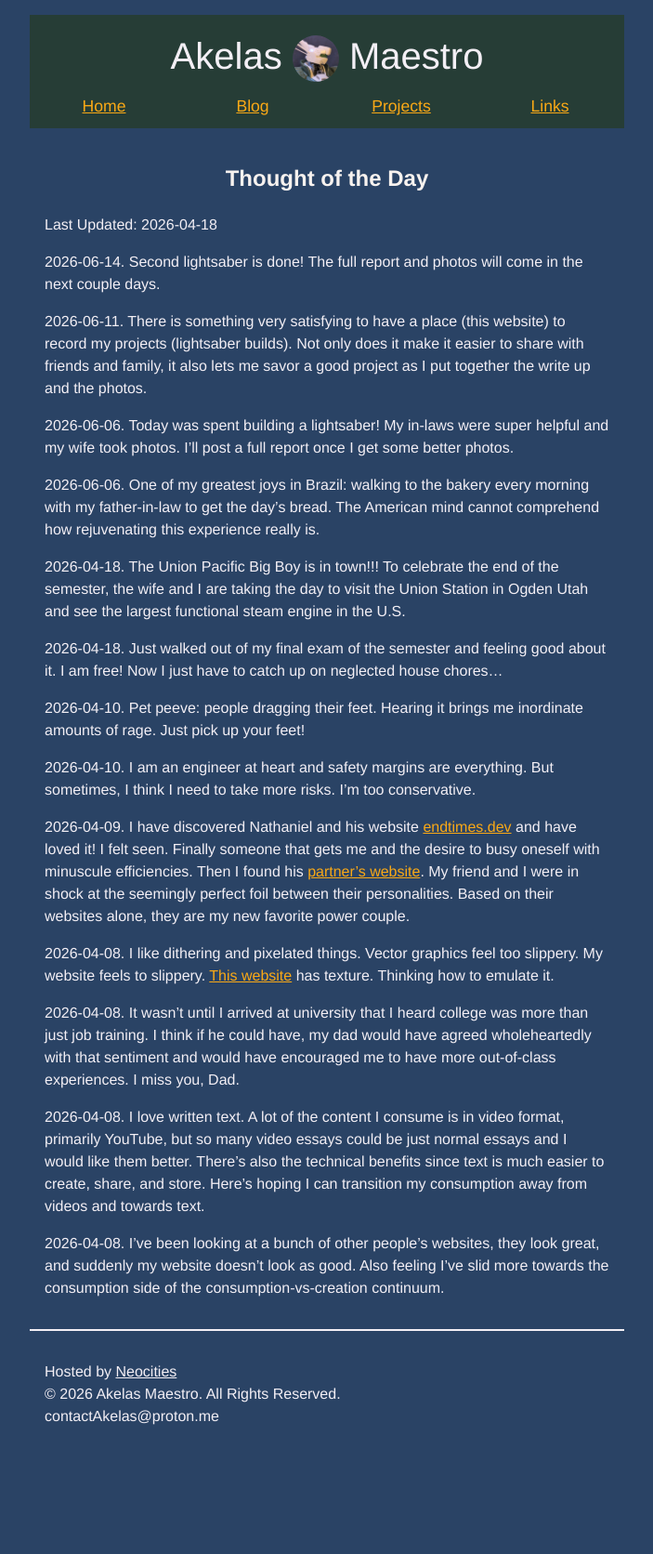
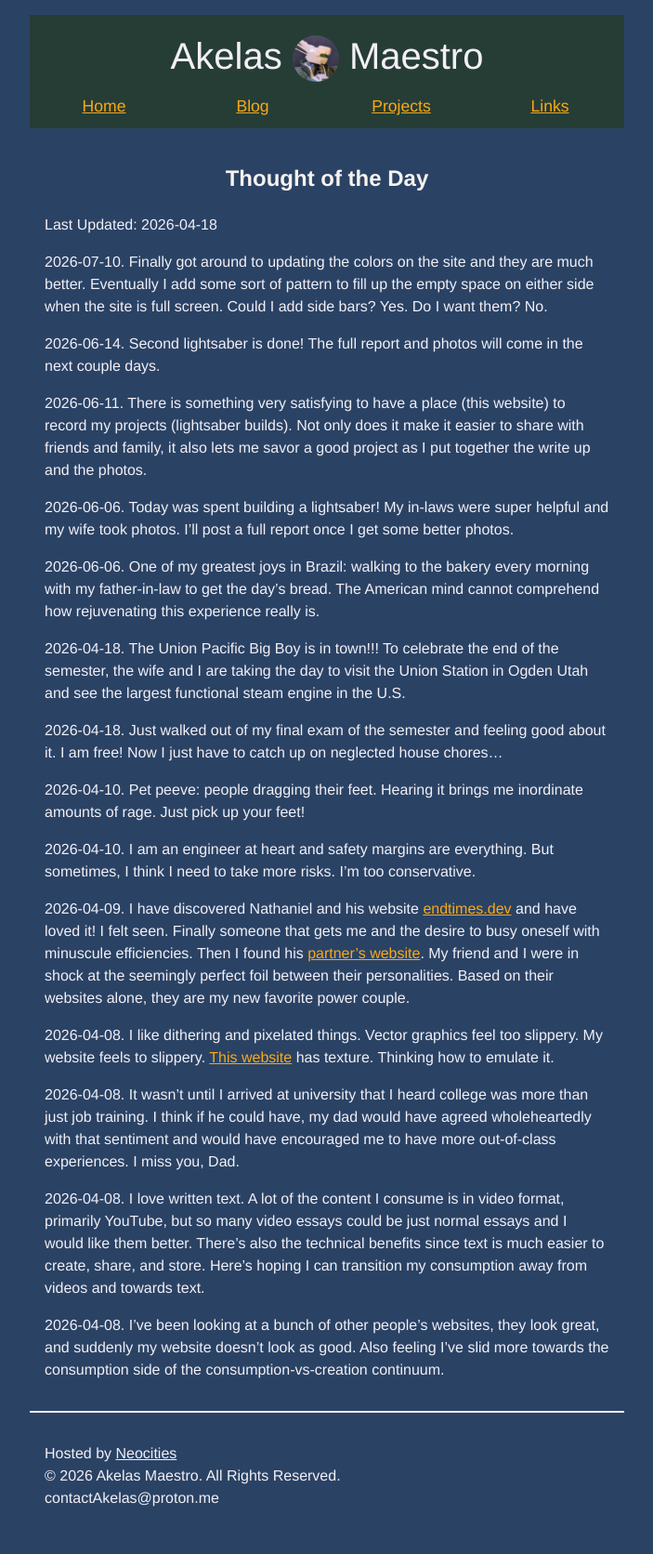
Before and after one commit to AkelasMaestro/Neocities, a Jekyll site: the page built from _posts/2026-04-08-daily-blog.md, in a window 1280 px wide. Shown: the whole page at 93% size, without its empty margins (288-991 px from the left). Built offline with Jekyll 4.4.1, drawn with Linux system fonts in a browser that asks for light colours; before the commit the page ends 1584 px from its top, so only the background shows below that.

Commit message:
Update daily thought and typo fix

```diff
--- a/_posts/2026-04-08-daily-blog.md
+++ b/_posts/2026-04-08-daily-blog.md
@@ -6,6 +6,8 @@ date: 2026-04-18
 tags:
   - Website-Ideas
 ---
+2026-07-10. Finally got around to updating the colors on the site and they are much better. Eventually I add some sort of pattern to fill up the empty space on either side when the site is full screen. Could I add side bars? Yes. Do I want them? No.
+
 2026-06-14. Second lightsaber is done! The full report and photos will come in the next couple days.
 
 2026-06-11. There is something very satisfying to have a place (this website) to record my projects (lightsaber builds). Not only does it make it easier to share with friends and family, it also lets me savor a good project as I put together the write up and the photos.
```
Also changed, not shown: _posts/2026-06-18-lightsaber-v2.md (+1 -1 lines).
